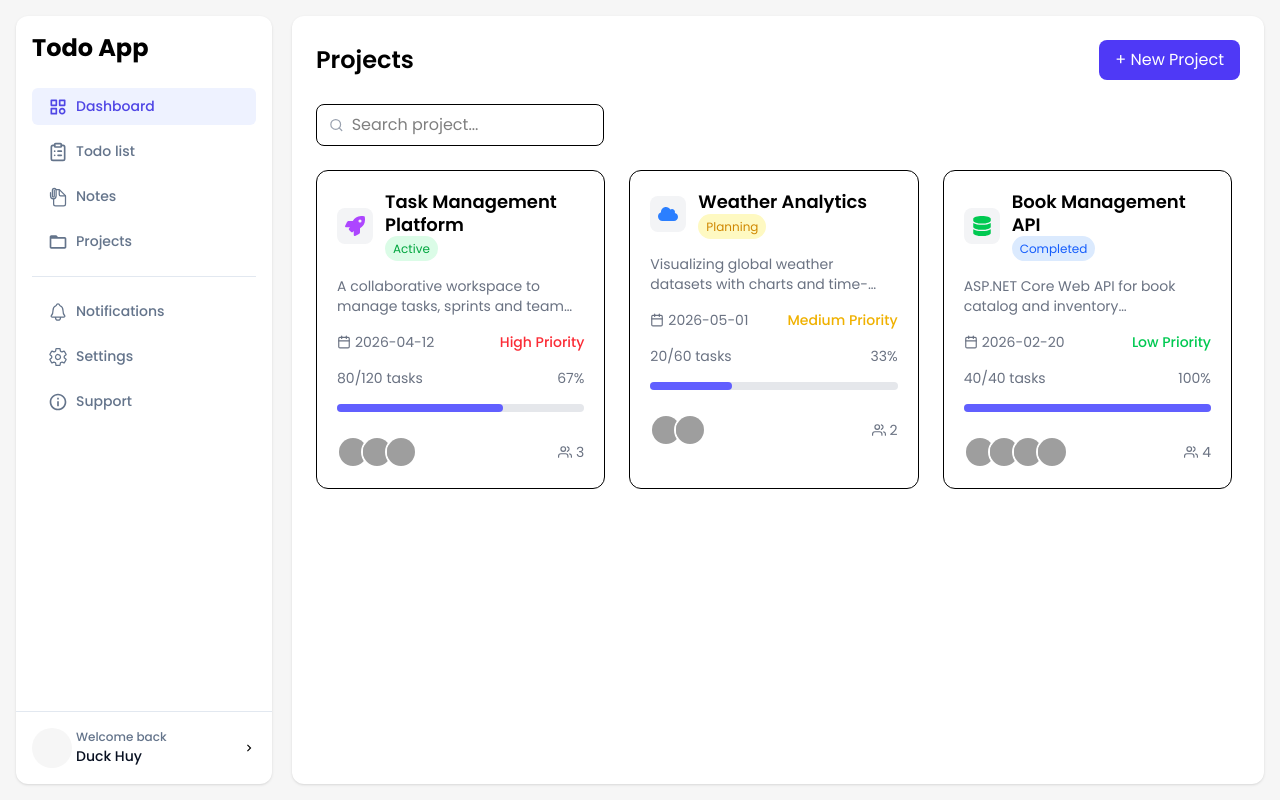
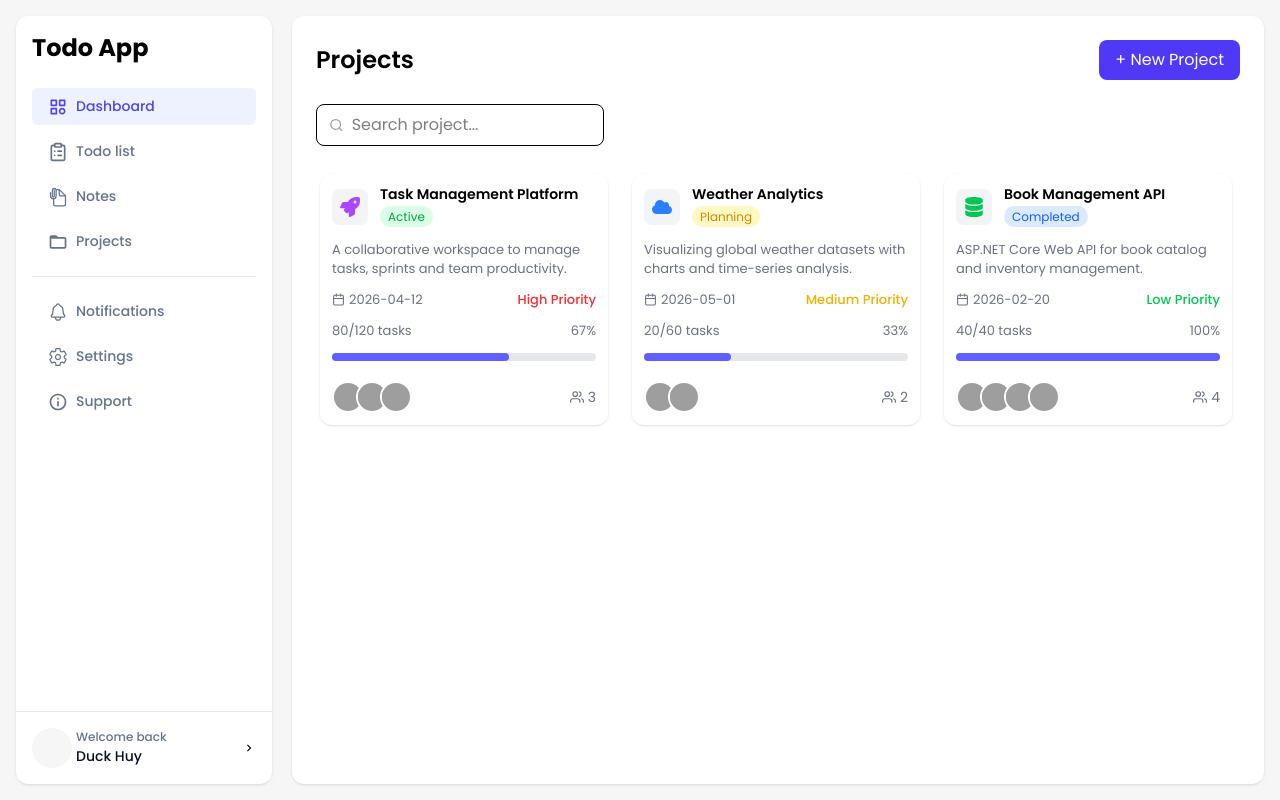
Before and after one commit to dhuy00/Knowly, a React (Vite) app in the folder knowly_frontend/: page /projects in a window 1280 px wide. Built offline with nearby package versions, Linux system fonts and the light colour scheme; grey boxes are pictures that could not be loaded.

Commit message:
feat (project) update UI project list

```diff
--- a/knowly_frontend/src/pages/projects/Projects.tsx
+++ b/knowly_frontend/src/pages/projects/Projects.tsx
@@ -107,12 +107,12 @@ const Projects = () => {
       </div>
 
       {/* Project Grid */}
-      <div className="grid grid-cols-1 md:grid-cols-2 xl:grid-cols-3 gap-6 overflow-auto pr-2">
+      <div className="grid grid-cols-1 md:grid-cols-2 xl:grid-cols-3 gap-6 overflow-auto pr-2 p-1">
 
         {filtered.map((project) => (
           <div
             key={project.id}
-            className="bg-white border rounded-xl p-5 flex flex-col gap-4 hover:shadow-xl transition group"
+            className="bg-white shadow-sm rounded-xl p-3 flex flex-col gap-3 hover:shadow-xl transition group"
           >
 
             {/* Top */}
@@ -124,12 +124,12 @@ const Projects = () => {
                 </div>
 
                 <div>
-                  <h2 className="font-semibold text-lg leading-tight">
+                  <h2 className="font-semibold text-[14px] leading-tight">
                     {project.name}
                   </h2>
 
                   <span
-                    className={`text-xs px-2 py-1 rounded-full ${statusColors[project.status]}`}
+                    className={`text-xs px-2 py-0.5 rounded-full ${statusColors[project.status]}`}
                   >
                     {project.status}
                   </span>
@@ -140,25 +140,25 @@ const Projects = () => {
             </div>
 
             {/* Description */}
-            <p className="text-sm text-gray-500 line-clamp-2">
+            <p className="text-[13px] text-gray-500 line-clamp-2">
               {project.description}
             </p>
 
             {/* Info */}
             <div className="flex justify-between text-sm">
 
-              <div className="flex items-center gap-1 text-gray-500">
+              <div className="flex items-center gap-1 text-gray-500 text-[13px]">
                 <FiCalendar />
                 {project.due}
               </div>
 
-              <div className={`font-medium ${priorityColors[project.priority]}`}>
+              <div className={`font-medium text-[13px] ${priorityColors[project.priority]}`}>
                 {project.priority} Priority
               </div>
             </div>
 
             {/* Tasks */}
-            <div className="flex justify-between text-sm text-gray-500">
+            <div className="flex justify-between text-[13px] text-gray-500">
               <span>{project.completed}/{project.tasks} tasks</span>
               <span>{project.progress}%</span>
             </div>
```
